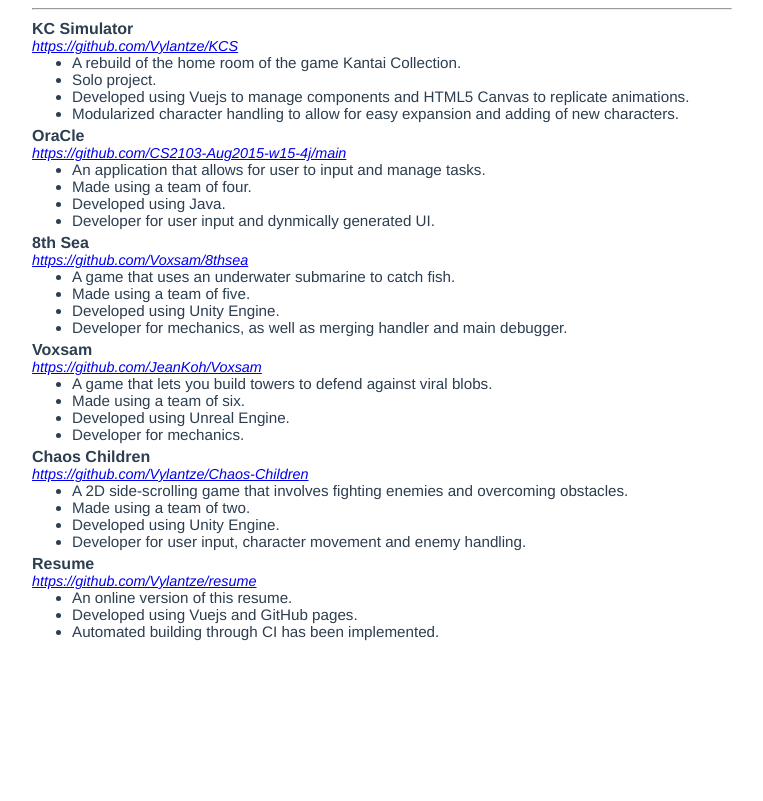
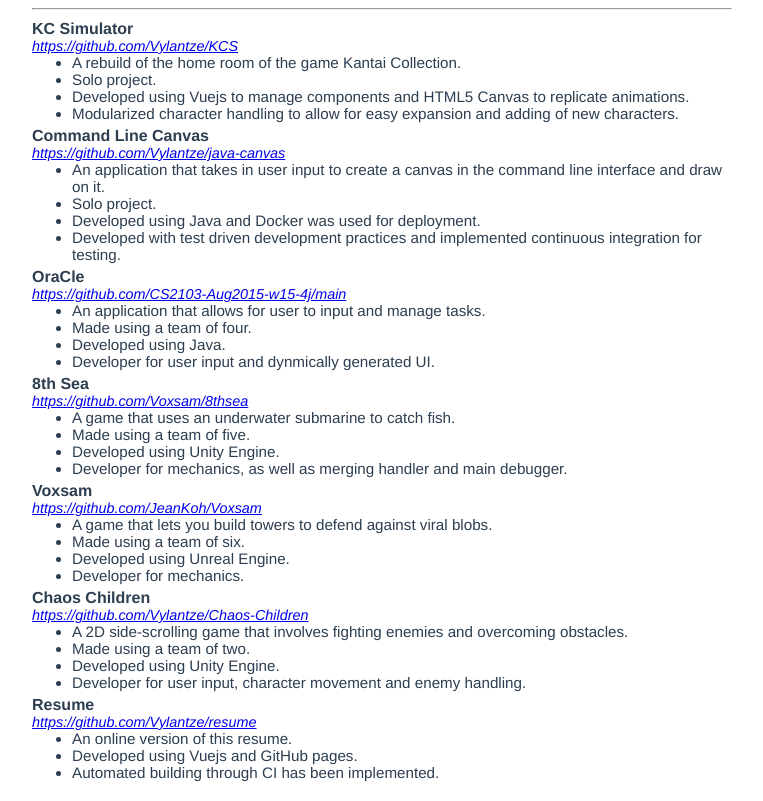
Before and after one commit to Vylantze/resume, a Vue app: page / in a window 1280 px wide. Shown: the part 784-1585 px from the top of the page, without its empty margins (258-1021 px from the left). Before the commit the page ends 1444 px from the top, so only its background shows below. Built offline with nearby package versions, Linux system fonts and the light colour scheme.

Commit message:
Update with java-canvas

```diff
--- a/src/components/Body.vue
+++ b/src/components/Body.vue
@@ -125,6 +125,23 @@
       <Subsection>
         <SectionedLine>
           <div slot="left">
+            <b>Command Line Canvas</b>
+          </div>
+        </SectionedLine>
+        <div class="italics note">
+          <a target="_blank" href="https://github.com/Vylantze/java-canvas">https://github.com/Vylantze/java-canvas</a>
+        </div>
+        <ul>
+          <li>An application that takes in user input to create a canvas in the command line interface and draw on it.</li>
+          <li>Solo project.</li>
+          <li>Developed using Java and Docker was used for deployment.</li>
+          <li>Developed with test driven development practices and implemented continuous integration for testing.</li>
+        </ul>
+      </Subsection>
+
+      <Subsection>
+        <SectionedLine>
+          <div slot="left">
             <b>OraCle</b>
           </div>
         </SectionedLine>
```
